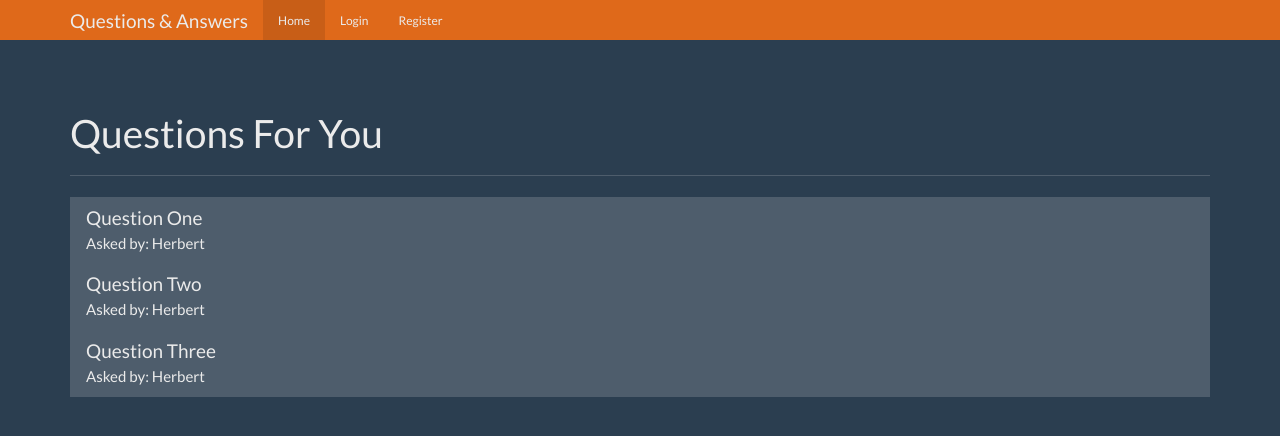
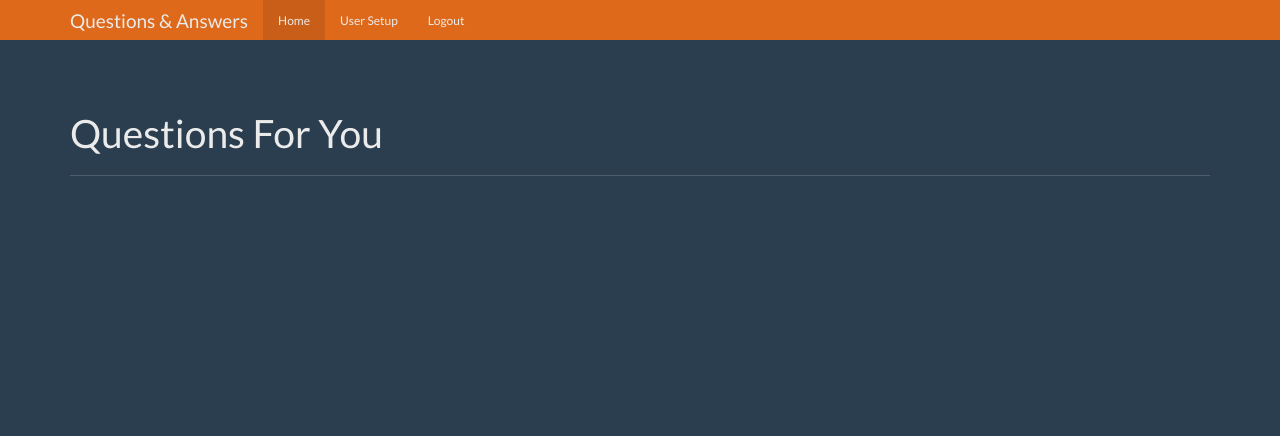
Before and after one commit to hieutrinhds/flask, a Flask app: page /unanswered in a window 1280 px wide. Shown: the top 436 px of the page. Run offline with Flask 2, Linux system fonts and the light colour scheme; a user stored in the database is signed in; data comes from the database, SQL or seed files in the repository; both versions use the stored data as it was after the commit; some libraries are stand-ins or nearby versions.

Commit message:
update app.py and template

```diff
--- a/03_Question_and_Answer/app.py
+++ b/03_Question_and_Answer/app.py
@@ -40,7 +40,10 @@ def register():
         hashed_password = generate_password_hash(request.form['password'], method='sha256')
         db.execute('insert into users (name, password, expert, admin) values(?, ?, ?, ?)', [request.form['name'], hashed_password, '0', '0'])
         db.commit()
-        return '<h1>User created</h1>'
+
+        session['user'] = request.form['name']
+
+        return redirect(url_for('index'))
     return render_template('register.html')
 
 @app.route('/login', methods=['GET','POST'])
@@ -57,7 +60,7 @@ def login():
 
         if check_password_hash(user_result['password'], password):
             session['user'] = user_result['name']
-            return '<h1> The password is correct</h1>'
+            return redirect(url_for('index'))
         else:
             return '<h1> The password is incorrect!</h1>'
 
@@ -76,23 +79,53 @@ def answer():
 
     return render_template('answer.html')
 
-@app.route('/ask')
+@app.route('/ask', methods=['GET', 'POST'])
 def ask():
     user = get_current_user()
+    db = get_db()
+    if request.method == 'POST':
+        question_text = request.form['question']
+        asked_by_id = user['id']
+        expert_id = request.form['expert']
+        db.execute('insert into questions (question_text, asked_by_id, expert_id) values (?, ?, ?)', [question_text, asked_by_id, expert_id])
+        db.commit()
+        return '<h1>Question: {}, Expert ID: {}</h1>'.format(request.form['question'], request.form['expert'])
 
-    return render_template('ask.html')
+
+
+    expert_cur = db.execute('select id, name from users where expert = 1')
+    expert_results = expert_cur.fetchall()
+
+    return render_template('ask.html', user=user, experts=expert_results)
 
 @app.route('/unanswered')
 def unanswered():
     user = get_current_user()
+    db = get_db()
 
-    return render_template('unanswered.html')
+    question_cur = db.execute('''select questions.id, questions.question_text, users.name from questions
+                                 join users on users.id = questions.asked_by_id
+                               where questions.answer_text is null and questions.expert_id = ?''', [user['id']])
+    questions = question_cur.fetchall()
+
+    return render_template('unanswered.html',user=user, questions=questions)
 
 @app.route('/users')
 def users():
     user = get_current_user()
 
-    return render_template('users.html')
+    db = get_db()
+    user_cur = db.execute('select id, name, expert, admin from users')
+    users_results = user_cur.fetchall()
+
+    return render_template('users.html', user=user, users=users_results)
+
+@app.route('/promote/<user_id>')
+def promote(user_id):
+    db = get_db()
+    db.execute('update users set expert = 1 where id = ?', [user_id])
+    db.commit()
+    return redirect(url_for('users'))
 
 @app.route('/logout')
 def logout():
--- a/03_Question_and_Answer/templates/answer.html
+++ b/03_Question_and_Answer/templates/answer.html
@@ -27,16 +27,16 @@
             <li class="active"><a href="{{ url_for('index') }}">Home</a></li>
             {% if not user %}
             <li><a href="{{ url_for('login') }}">Login</a></li>
-            <li><a href="{{ url_for('resgiter') }}">Register</a></li>
+            <li><a href="{{ url_for('register') }}">Register</a></li>
             {% endif %}
             {% if user and user['admin'] == 0 and user['expert'] == 0 %}
             <li><a href="{{ url_for('ask') }}">Ask Question</a></li>
             {% endif %}
             {% if user and user['expert'] == 1 %}
-            <li><a href="{{ url_for('answer') }}">Answer Questions</a></li>
+            <li><a href="{{ url_for('unanswered') }}">Answer Questions</a></li>
             {% endif %}
             {% if user and user['admin'] == 1 %}
-            <li><a href=""{{ url_for('users') }}>User Setup</a></li>
+            <li><a href="{{ url_for('users') }}">User Setup</a></li>
             {% endif %}
             {% if user %}
             <li><a href="{{ url_for('logout') }}">Logout</a></li>
--- a/03_Question_and_Answer/templates/home.html
+++ b/03_Question_and_Answer/templates/home.html
@@ -27,16 +27,16 @@
             <li class="active"><a href="{{ url_for('index') }}">Home</a></li>
             {% if not user %}
             <li><a href="{{ url_for('login') }}">Login</a></li>
-            <li><a href="{{ url_for('resgiter') }}">Register</a></li>
+            <li><a href="{{ url_for('register') }}">Register</a></li>
             {% endif %}
             {% if user and user['admin'] == 0 and user['expert'] == 0 %}
             <li><a href="{{ url_for('ask') }}">Ask Question</a></li>
             {% endif %}
             {% if user and user['expert'] == 1 %}
-            <li><a href="{{ url_for('answer') }}">Answer Questions</a></li>
+            <li><a href="{{ url_for('unanswered') }}">Answer Questions</a></li>
             {% endif %}
             {% if user and user['admin'] == 1 %}
-            <li><a href=""{{ url_for('users') }}>User Setup</a></li>
+            <li><a href="{{ url_for('users') }}">User Setup</a></li>
             {% endif %}
             {% if user %}
             <li><a href="{{ url_for('logout') }}">Logout</a></li>
--- a/03_Question_and_Answer/templates/login.html
+++ b/03_Question_and_Answer/templates/login.html
@@ -27,16 +27,16 @@
             <li class="active"><a href="{{ url_for('index') }}">Home</a></li>
             {% if not user %}
             <li><a href="{{ url_for('login') }}">Login</a></li>
-            <li><a href="{{ url_for('resgiter') }}">Register</a></li>
+            <li><a href="{{ url_for('register') }}">Register</a></li>
             {% endif %}
             {% if user and user['admin'] == 0 and user['expert'] == 0 %}
             <li><a href="{{ url_for('ask') }}">Ask Question</a></li>
             {% endif %}
             {% if user and user['expert'] == 1 %}
-            <li><a href="{{ url_for('answer') }}">Answer Questions</a></li>
+            <li><a href="{{ url_for('unanswered') }}">Answer Questions</a></li>
             {% endif %}
             {% if user and user['admin'] == 1 %}
-            <li><a href=""{{ url_for('users') }}>User Setup</a></li>
+            <li><a href="{{ url_for('users') }}">User Setup</a></li>
             {% endif %}
             {% if user %}
             <li><a href="{{ url_for('logout') }}">Logout</a></li>
--- a/03_Question_and_Answer/templates/question.html
+++ b/03_Question_and_Answer/templates/question.html
@@ -27,16 +27,16 @@
             <li class="active"><a href="{{ url_for('index') }}">Home</a></li>
             {% if not user %}
             <li><a href="{{ url_for('login') }}">Login</a></li>
-            <li><a href="{{ url_for('resgiter') }}">Register</a></li>
+            <li><a href="{{ url_for('register') }}">Register</a></li>
             {% endif %}
             {% if user and user['admin'] == 0 and user['expert'] == 0 %}
             <li><a href="{{ url_for('ask') }}">Ask Question</a></li>
             {% endif %}
             {% if user and user['expert'] == 1 %}
-            <li><a href="{{ url_for('answer') }}">Answer Questions</a></li>
+            <li><a href="{{ url_for('unanswered') }}">Answer Questions</a></li>
             {% endif %}
             {% if user and user['admin'] == 1 %}
-            <li><a href=""{{ url_for('users') }}>User Setup</a></li>
+            <li><a href="{{ url_for('users') }}">User Setup</a></li>
             {% endif %}
             {% if user %}
             <li><a href="{{ url_for('logout') }}">Logout</a></li>
--- a/03_Question_and_Answer/templates/register.html
+++ b/03_Question_and_Answer/templates/register.html
@@ -27,16 +27,16 @@
             <li class="active"><a href="{{ url_for('index') }}">Home</a></li>
             {% if not user %}
             <li><a href="{{ url_for('login') }}">Login</a></li>
-            <li><a href="{{ url_for('resgiter') }}">Register</a></li>
+            <li><a href="{{ url_for('register') }}">Register</a></li>
             {% endif %}
             {% if user and user['admin'] == 0 and user['expert'] == 0 %}
             <li><a href="{{ url_for('ask') }}">Ask Question</a></li>
             {% endif %}
             {% if user and user['expert'] == 1 %}
-            <li><a href="{{ url_for('answer') }}">Answer Questions</a></li>
+            <li><a href="{{ url_for('unanswered') }}">Answer Questions</a></li>
             {% endif %}
             {% if user and user['admin'] == 1 %}
-            <li><a href=""{{ url_for('users') }}>User Setup</a></li>
+            <li><a href="{{ url_for('users') }}">User Setup</a></li>
             {% endif %}
             {% if user %}
             <li><a href="{{ url_for('logout') }}">Logout</a></li>
--- a/03_Question_and_Answer/templates/unanswered.html
+++ b/03_Question_and_Answer/templates/unanswered.html
@@ -27,7 +27,7 @@
             <li class="active"><a href="{{ url_for('index') }}">Home</a></li>
             {% if not user %}
             <li><a href="{{ url_for('login') }}">Login</a></li>
-            <li><a href="{{ url_for('resgiter') }}">Register</a></li>
+            <li><a href="{{ url_for('register') }}">Register</a></li>
             {% endif %}
             {% if user and user['admin'] == 0 and user['expert'] == 0 %}
             <li><a href="{{ url_for('ask') }}">Ask Question</a></li>
@@ -36,7 +36,7 @@
             <li><a href="{{ url_for('answer') }}">Answer Questions</a></li>
             {% endif %}
             {% if user and user['admin'] == 1 %}
-            <li><a href=""{{ url_for('users') }}>User Setup</a></li>
+            <li><a href="{{ url_for('unanswered') }}">User Setup</a></li>
             {% endif %}
             {% if user %}
             <li><a href="{{ url_for('logout') }}">Logout</a></li>
@@ -54,18 +54,12 @@
       <div class="row">
         <div class="col-lg-12">
           <div class="list-group">
-            <a href="#" class="list-group-item">
-              <h4 class="list-group-item-heading">Question One</h4>
-              <p class="list-group-item-text">Asked by: Herbert</p>
-            </a>
-            <a href="#" class="list-group-item">
-              <h4 class="list-group-item-heading">Question Two</h4>
-              <p class="list-group-item-text">Asked by: Herbert</p>
-            </a>
-            <a href="#" class="list-group-item">
-              <h4 class="list-group-item-heading">Question Three</h4>
-              <p class="list-group-item-text">Asked by: Herbert</p>
-            </a>
+            {% for question in questions %}
+                <a href="#" class="list-group-item">
+                    <h4 class="list-group-item-heading">{{ question['question_text'] }}</h4>
+                    <p class="list-group-item-text">Asked by: {{ question['name'] }}</p>
+                 </a>
+            {% endfor %}
           </div>
         </div><!-- /.col-lg-12 -->
       </div>
```
Also changed, not shown: 03_Question_and_Answer/templates/ask.html (+9 -11 lines), 03_Question_and_Answer/templates/users.html (+8 -11 lines), 03_Question_and_Answer/questions.db.
